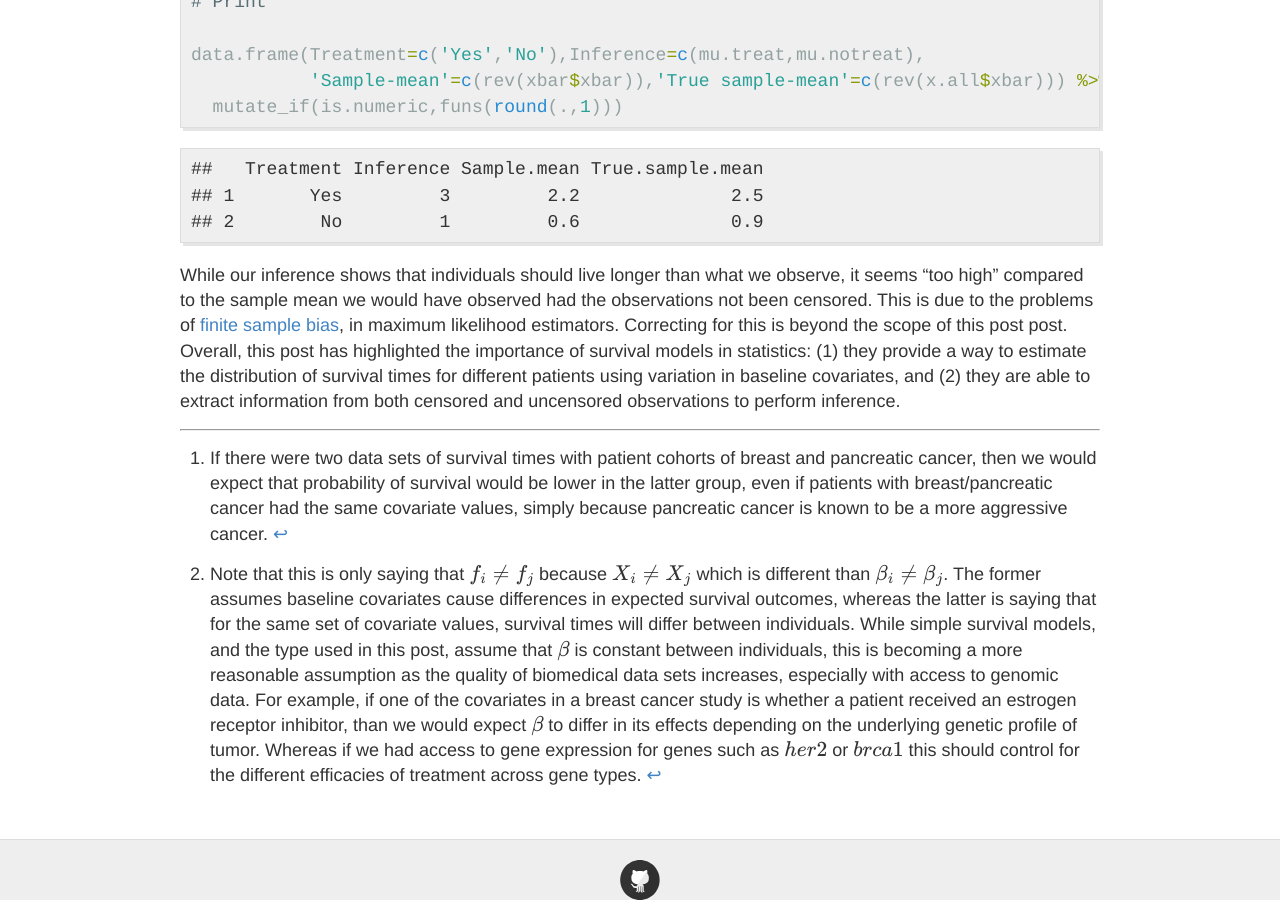
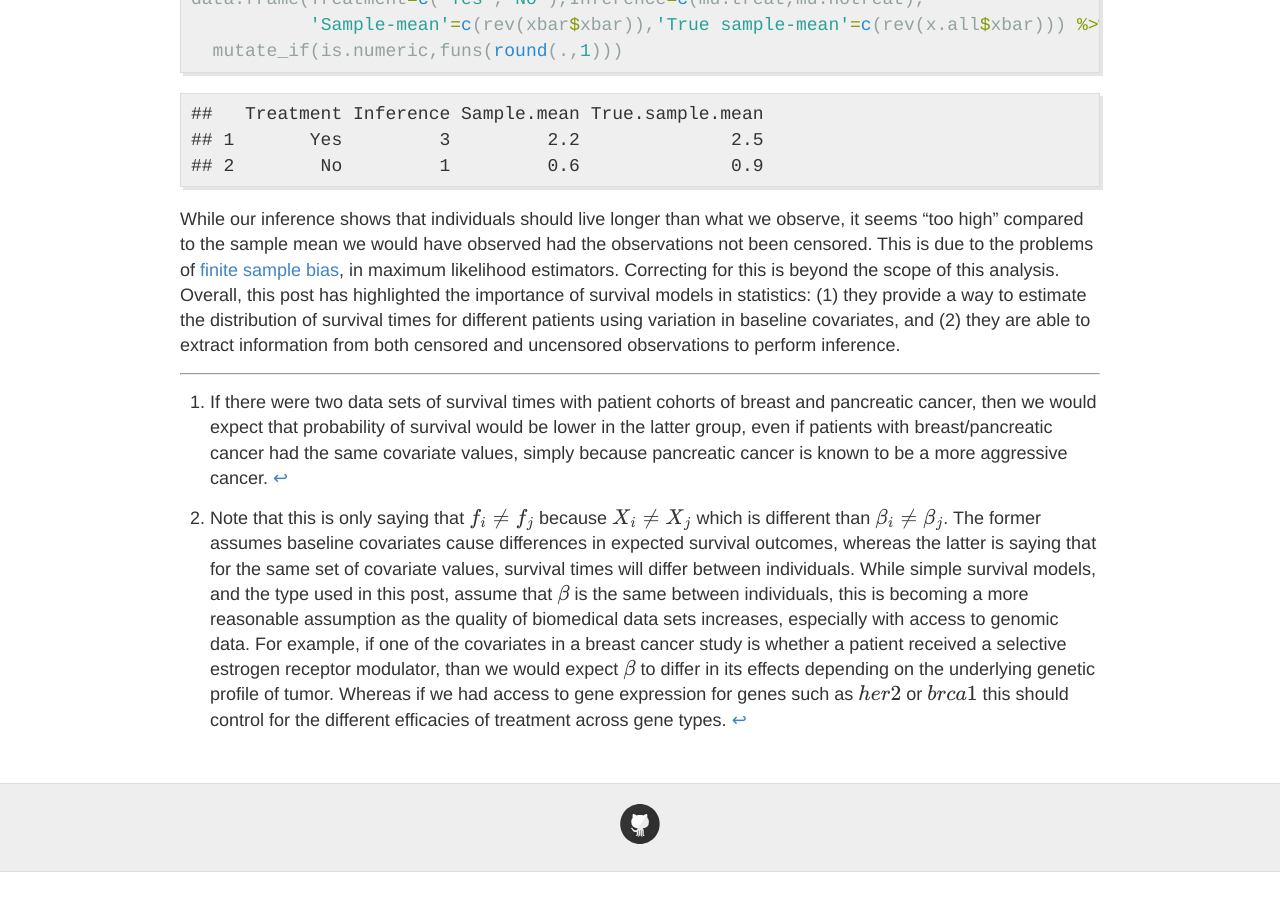
Before and after one commit to erikdrysdale/erikdrysdale.github.io, a Jekyll site: the page built from _posts/2017-01-12-survival.md, in a window 1280 px wide and 900 px high, scrolled down 8188 px. Built offline with Jekyll 4.4.1, drawn with Linux system fonts in a browser that asks for light colours; our own code applies the rules of GitHub Pages for plain Markdown files; formulas are drawn with MathJax 3; after the commit the page ends 9060 px from its top, so only the background shows below that; some of the changed text lies outside the part shown.

Commit message:
add new content

```diff
--- a/_posts/2017-01-12-survival.md
+++ b/_posts/2017-01-12-survival.md
@@ -9,16 +9,14 @@
 
 
 
-## Introduction
-
-Understanding the dynamics of survival times in clinical settings is important to both medical practitioners and patients. In statistics, time-to-event analysis models a continuous random variable $T$, which represents the duration of a state. If the state is "being alive", then the time to event is mortality, and we refer to it as [survival anaylsis](https://en.wikipedia.org/wiki/Survival_analysis). If $t$ is a given realization of $T$, then we are conceptually interested in modelling $P_\theta(T>t\|X)$, indexed by some parametric distribution $\theta$ and conditional on some baseline covariates $X$. If a patient has a baseline state of being alive with cancer, then survival analysis answers the question: what is the probability that life expectancy will exceed $t$ months given your features $X$ (age, gender, genotype, etc) and underlying biological condition[[^1]].
+Understanding the dynamics of survival times in clinical settings is important to both medical practitioners and patients. In statistics, time-to-event analysis models a continuous random variable $T$, which represents the duration of a state. If the state is "being alive", then the time to event is mortality, and we refer to it as [survival anaylsis](https://en.wikipedia.org/wiki/Survival_analysis). If $t$ is a given realization of $T$, then we are conceptually interested in modelling $P_\theta(T>t\|X)$, indexed by some parametric distribution $\theta$ and conditional on some baseline covariates $X$. If a patient has the state of being alive with cancer, then survival analysis answers the question: what is the probability that life expectancy will exceed $t$ months given your features $X$ (age, gender, genotype, etc) and underlying biological condition[[^1]].
 
 If $T$ is a continuous random variable, then it has a CDF and PDF of course, but in survival analysis we are also interested in two other functions (dropping the subscripts/conditional variables for notational simplicity):
 
 1. **Survival function**: $S(t)=1-F(t)$. Probability of being alive at time $t$.
-2. **Hazard function**: $h(t)=\frac{f(t)}{S(t)}$. The rate of change of risk, given you are alive at $t$.
+2. **Hazard function**: $h(t)=\frac{f(t)}{S(t)}$. The rate of change of risk, *given* you are alive at $t$.
 
-Visualizing each function in `R` provides a useful way to understand what each function represents. Assume that $T \sim \text{Exp}(\theta)$ distribution.
+Visualizing each term in `R` provides a useful way to understand what each function represents. Assume that $T \sim \text{Exp}(\theta)$ distribution.
 
 
 {% highlight r %}
@@ -219,11 +217,11 @@
 {% endhighlight %}
 
 While our inference shows that individuals should live longer than what we observe, it seems "too high" compared to the sample mean we would have observed had the observations not been censored. This is due to the problems of [finite sample bias](https://en.wikipedia.org/wiki/Maximum_likelihood_estimation#Higher-order_properties),
-in maximum likelihood estimators. Correcting for this is beyond the scope of this post post. Overall, this post has highlighted the importance of survival models in statistics: (1) they provide a way to estimate the distribution of survival times for different patients using variation in baseline covariates, and (2) they are able to extract information from both censored and uncensored observations to perform inference.
+in maximum likelihood estimators. Correcting for this is beyond the scope of this analysis. Overall, this post has highlighted the importance of survival models in statistics: (1) they provide a way to estimate the distribution of survival times for different patients using variation in baseline covariates, and (2) they are able to extract information from both censored and uncensored observations to perform inference.
 
 
 * * *
 
 [^1]: If there were two data sets of survival times with patient cohorts of breast and pancreatic cancer, then we would expect that probability of survival would be lower in the latter group, even if patients with breast/pancreatic cancer had the same covariate values, simply because pancreatic cancer is known to be a more aggressive cancer.
 
-[^2]: Note that this is only saying that $f_i\neq f_j$ because $X_i\neq X_j$ which is different than $\beta_i \neq \beta_j$. The former assumes baseline covariates cause differences in expected survival outcomes, whereas the latter is saying that for the same set of covariate values, survival times will differ between individuals. While simple survival models, and the type used in this post, assume that $\beta$ is constant between individuals, this is becoming a more reasonable assumption as the quality of biomedical data sets increases, especially with access to genomic data. For example, if one of the covariates in a breast cancer study is whether a patient received an estrogen receptor inhibitor, than we would expect $\beta$ to differ in its effects depending on the underlying genetic profile of tumor. Whereas if we had access to gene expression for genes such as $her2$ or $brca1$ this should control for the different efficacies of treatment across gene types.
+[^2]: Note that this is only saying that $f_i\neq f_j$ because $X_i\neq X_j$ which is different than $\beta_i \neq \beta_j$. The former assumes baseline covariates cause differences in expected survival outcomes, whereas the latter is saying that for the same set of covariate values, survival times will differ between individuals. While simple survival models, and the type used in this post, assume that $\beta$ is the same between individuals, this is becoming a more reasonable assumption as the quality of biomedical data sets increases, especially with access to genomic data. For example, if one of the covariates in a breast cancer study is whether a patient received a selective estrogen receptor modulator, than we would expect $\beta$ to differ in its effects depending on the underlying genetic profile of tumor. Whereas if we had access to gene expression for genes such as $her2$ or $brca1$ this should control for the different efficacies of treatment across gene types.
```
Also changed, not shown: other parts of _posts/2017-01-12-survival.md (+1 -1 lines), _rmd/2017-01-12-survival.Rmd (+6 -8 lines), 1 other file.
